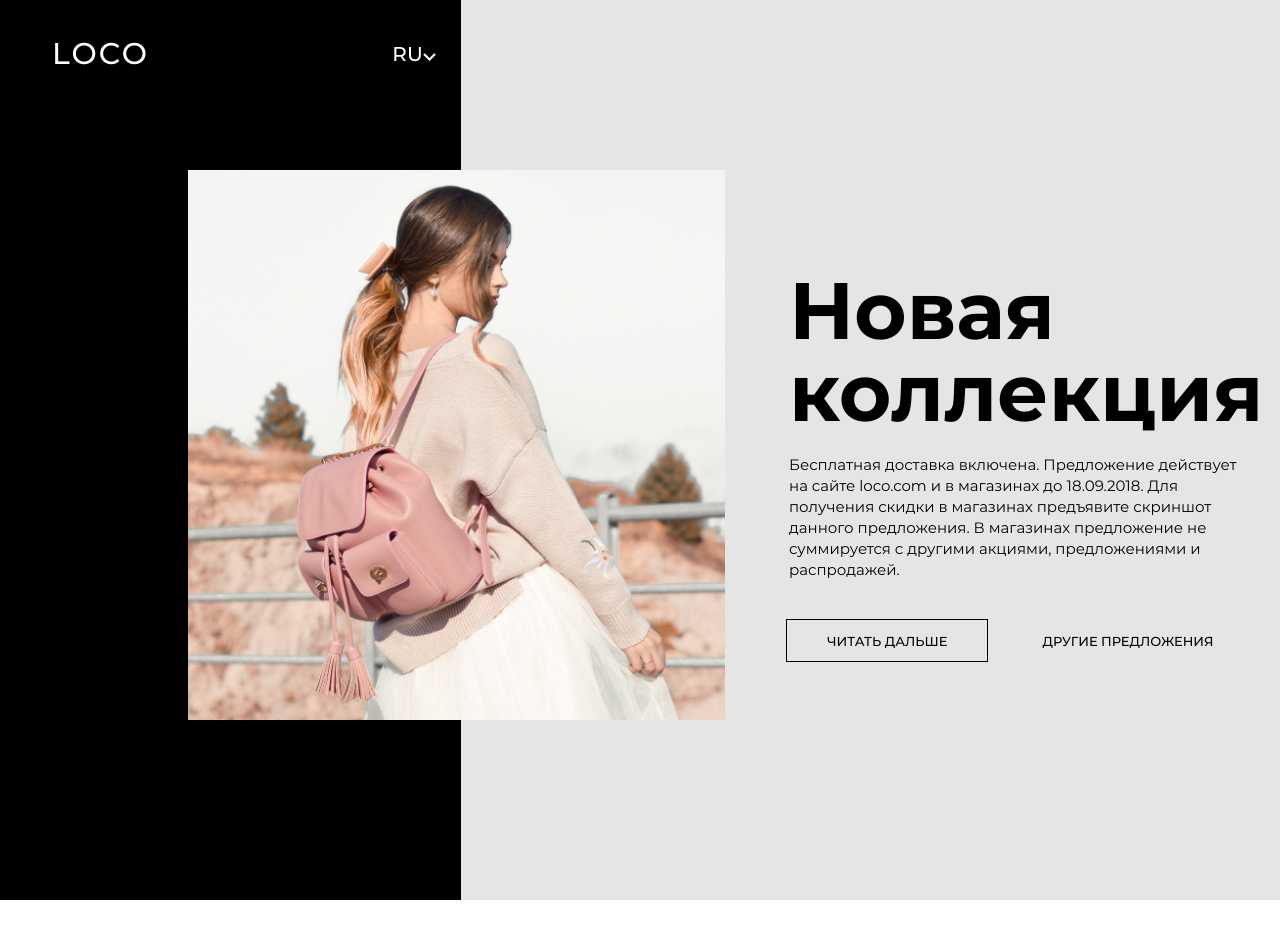
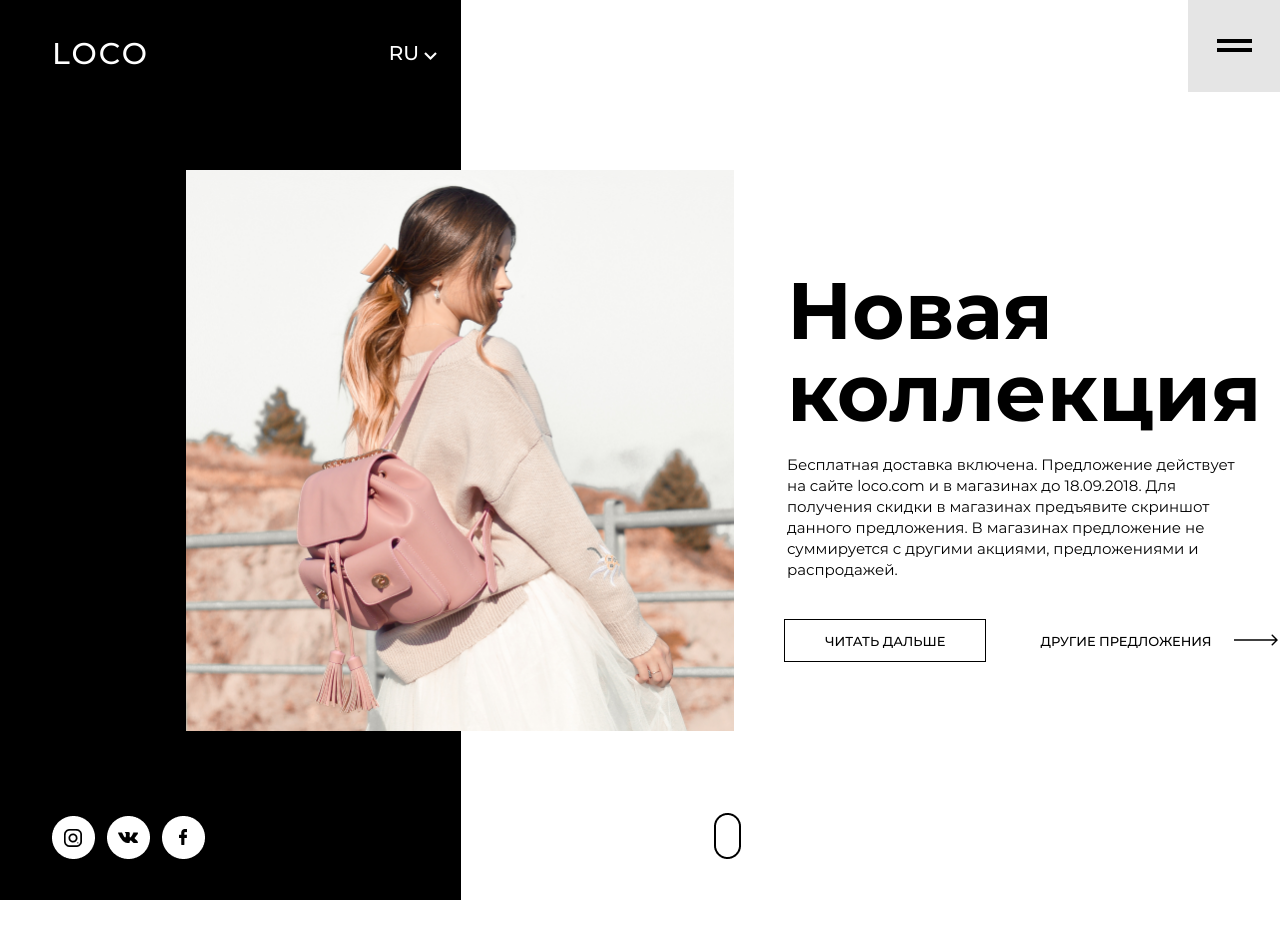
Before and after one commit to WebHeroSchool/Loco_, a plain HTML site: page index.html in a window 1280 px wide. Shown: the top 930 px of the page. Drawn offline with Linux system fonts and the light colour scheme.

Commit message:
3 шаг

```diff
--- a/index.html
+++ b/index.html
@@ -12,7 +12,7 @@
     <div class="page1">
       <header class="header">
         <div class="logo__text">LOCO</div>
-        <div class="language">RU<img src="img/Vector.png"></div>
+           <div class="language">RU <img class="strelka_img" src="img/Vector.png"></div>
         <div class="hamburger-menu">
         <input id="menu__toggle" type="checkbox" />
         <label class="menu__btn" for="menu__toggle">
@@ -25,14 +25,14 @@
           <h1 class="section__title">Новая коллекция</h1>
           <p class="section__subtitle">Бесплатная доставка включена. Предложение действует на сайте loco.com и в магазинах до 18.09.2018. Для получения скидки в магазинах предъявите скриншот данного предложения. В магазинах предложение не суммируется с другими акциями, предложениями и распродажей.</p>
           <a class="section__button" href="#">ЧИТАТЬ ДАЛЬШЕ</a>
-          <a class="section__button-next" href="#">ДРУГИЕ ПРЕДЛОЖЕНИЯ<img srс="img/Vector2.png"></a>
+          <a class="section__button-next" href="#">ДРУГИЕ ПРЕДЛОЖЕНИЯ<img class="strelka2_img" src="img/Vector2.png"></a>
         </section>
   </div>
   <div class="icon">
-    <a class="icon__link-inst" href="#"><img srс="img/INST.png"></a>
-    <a class="icon__link-vk" href="#"><img srс="img/VK.png"></a>
-    <a class="icon__link-facebook" href="#"><img srс="img/FB.png"></a>
-    <a class="icon__link-scroll"><img srс="img/mish.png"></a>>
+    <a class="icon__link-inst" href="#"><img src="img/INST.png"></a>
+    <a class="icon__link-vk" href="#"><img src="img/VK.png"></a>
+    <a class="icon__link-facebook" href="#"><img src="img/FB.png"></a>
+  <a class="icon__link-scroll" href="#"><img src="img/scroll.png"></a>
   </div>
   </div>
   <div class="page2">
--- a/style.css
+++ b/style.css
@@ -1,6 +1,9 @@
 body {
     display: block;
     margin: 0px;
+}
+input[type=checkbox]{
+  display: none;
 }
 .header{
   display: flex;
@@ -8,10 +11,40 @@ body {
     padding-top: 35px;
 margin-bottom: 98px;
 }
+
+.menu__btn > span,
+.menu__btn > span::after {
+  display: block;
+  position: absolute;
+  width: 35px;
+  height: 4px;
+  background-color: #000000;
+  margin-left: 29px;
+margin-bottom: 10px;
+}
+
+
+.menu__btn > span::after {
+  content: '';
+  top: 9px;
+  margin-left: 0px;
+
+}
+.menu__btn {
+    display: flex;
+    align-items: center;
+    position: fixed;
+    top: 0;
+    right: 0;
+    width: 92px;
+    height: 92px;
+    background-color: #E5E5E5;
+}
+
 .page1{
   height: 900px;
 width: 1440px;
-background: linear-gradient(to right, #000000 461px, #E5E5E5 32%);
+background: linear-gradient(to right, #000 461px, #FFF 32%);
 }
 .logo__text{
 font: normal 30px/37px 'montserrat-medium', arial, helvetica, sans-serif;
@@ -19,22 +52,20 @@ color: white;
 padding-left: 52px;
 letter-spacing: 2px;
 }
-.img{
-      margin-left: 8px;
-}
+
 .language{
 font: normal 20px/25px 'montserrat-medium', arial, helvetica, sans-serif;
-padding-right: 741px;
-padding-top: 7px;
+padding-right: 763px;
+padding-top: 6px;
 color: white;
 }
 
 .section{
   background: url(img/MaskGroup.png) no-repeat;
 padding-left: 601px;
-margin-left: 188px;
+margin-left: 186px;
 background-size: contain;
-height: 550px;
+height: 561px;
 }
 .section__title {
 padding-top: 100px;
@@ -63,6 +94,23 @@ text-decoration: none;
 padding-top: 1px;
     margin-left: 50px;
 }
+.strelka2_img{
+      margin-left: 22px;
+}
+.icon{
+  margin-top: 82px;
+margin-left: 52px;
+}
+.icon__link-inst{
+  padding-right: 8px;
+}
+.icon__link-facebook{
+padding-left: 8px;
+}
+.icon__link-scroll{
+      margin-left: 505px;
+}
+
 .section2__title{
   font:  normal 40px/41px 'montserrat-bold', arial, helvetica, sans-serif;
 }
```
Also changed, not shown: img/scroll.png (renamed from img/mish.png).
